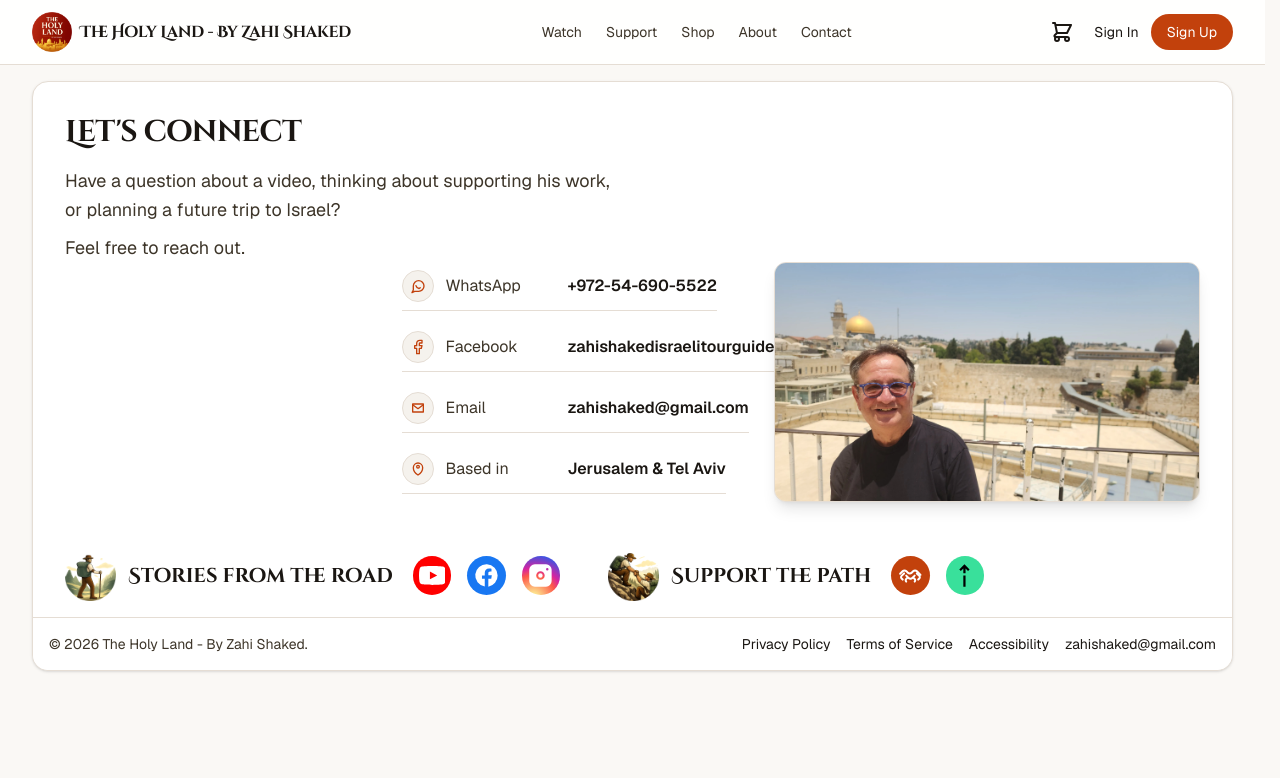
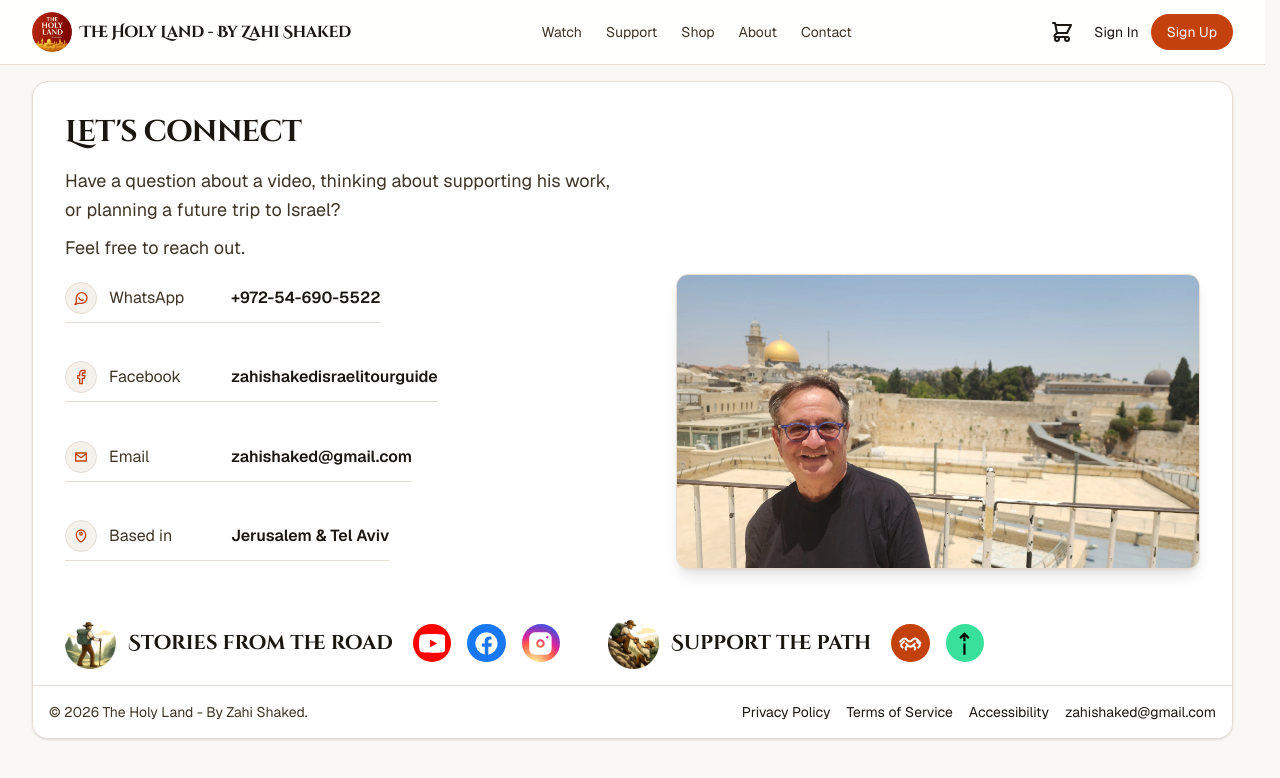
Before and after one commit to Ponzee/zahi-tours, a Next.js app: page /contact in a window 1280 px wide. Shown: the top 778 px of the page. Built offline with nearby package versions, Linux system fonts and the light colour scheme; no server answers.

Commit message:
ui(contact): move photo closer by adjusting grid columns

```diff
--- a/app/contact/page.tsx
+++ b/app/contact/page.tsx
@@ -11,7 +11,7 @@ export default function ContactPage() {
       <main className="flex-1 overflow-hidden flex flex-col">
         <section className="py-4 md:py-6 lg:py-8 flex-1 min-h-0 overflow-y-auto">
           <div className="max-w-7xl mx-auto px-4 md:px-6 lg:px-8">
-            <div className="grid lg:grid-cols-[2fr_1.2fr] gap-3 lg:gap-0 items-stretch">
+            <div className="grid lg:grid-cols-[1.6fr_1.4fr] gap-3 lg:gap-3 items-stretch">
               <div className="min-w-0 lg:col-span-2">
                 <h1 className="font-headline text-xl sm:text-2xl md:text-3xl font-bold tracking-tight text-[#1a1612]">
                   Let&apos;s connect
@@ -23,7 +23,7 @@ export default function ContactPage() {
                 </p>
               </div>
 
-              <div className="min-w-0 w-full lg:w-fit lg:justify-self-end text-sm md:text-base flex flex-col h-full justify-between">
+              <div className="min-w-0 w-full text-sm md:text-base flex flex-col h-full justify-between">
                 <div className="block py-2">
                   <div className="inline-grid grid-cols-[32px_110px_max-content] items-center gap-3 border-b border-[#e5ddd4] pb-2">
                     <a
```
